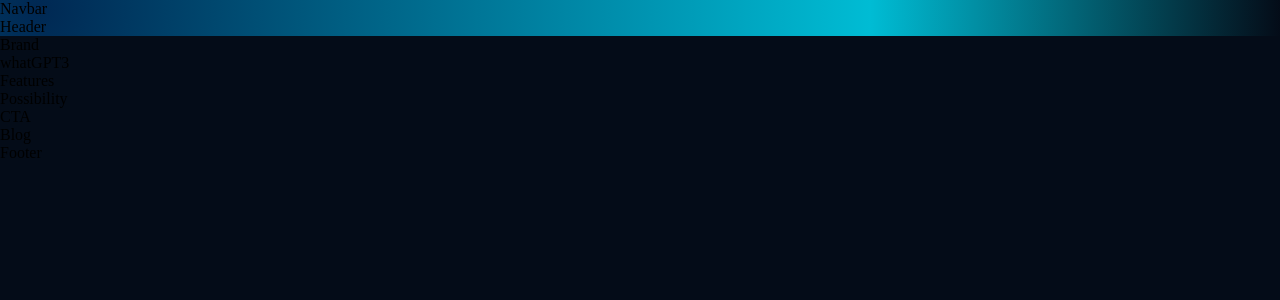
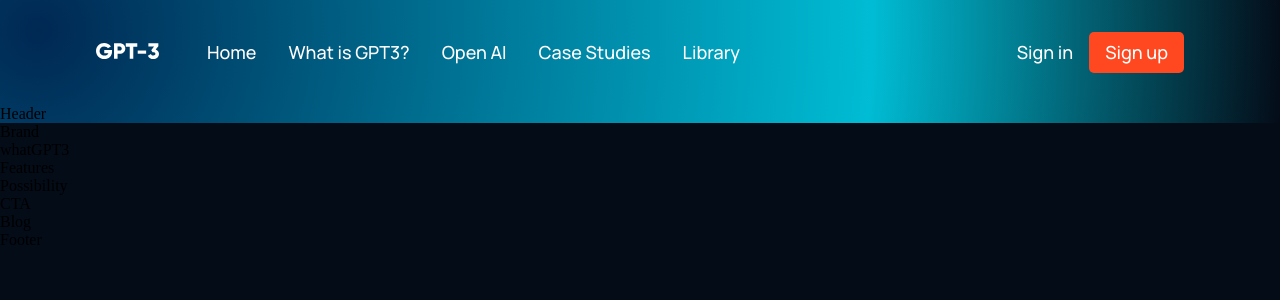
Before and after one commit to lim-jiwoo/react-website, a React (Create React App) app: page / in a window 1280 px wide. Shown: the top 300 px of the page. Built offline with nearby package versions, Linux system fonts and the light colour scheme.

Commit message:
feat: make basic structure of navbar

```diff
--- a/src/components/navbar/Navbar.jsx
+++ b/src/components/navbar/Navbar.jsx
@@ -1,9 +1,27 @@
 import React from 'react'
 import './navbar.css'
+import logo from '../../assets/logo.svg';
 
 const Navbar = () => {
   return (
-    <div>Navbar</div>
+    <div className="gpt3__navbar">
+      <div className="gpt3__navbar-links">
+        <div className="gpt3__navbar-links_logo">
+          <img src={logo} alt="logo" />
+        </div>
+        <div className="gpt3__navbar-links_container">
+          <p><a href="#home">Home</a></p>
+          <p><a href="#wgpt3">What is GPT3?</a></p>
+          <p><a href="#possibility">Open AI</a></p>
+          <p><a href="#features">Case Studies</a></p>
+          <p><a href="#blog">Library</a></p>
+        </div>
+      </div>
+      <div className="gpt3__navbar-sign">
+        <p>Sign in</p>
+        <button type="button">Sign up</button>
+      </div>
+    </div>
   )
 }
 
--- a/src/components/navbar/navbar.css
+++ b/src/components/navbar/navbar.css
@@ -0,0 +1,59 @@
+.gpt3__navbar {
+    display: flex;
+    justify-content: space-between;
+    align-items: center;
+
+    padding: 2rem 6rem;
+}
+
+.gpt3__navbar-links {
+    flex: 1;
+    display: flex;
+    justify-content: flex-start;
+    align-items: center;
+}
+
+.gpt3__navbar-links_logo {
+    margin-right: 2rem;
+}
+
+.gpt3__navbar-links_logo img {
+    width: 63px;
+    height: 16px;
+}
+
+.gpt3__navbar-links_container {
+    display: flex;
+}
+
+.gpt3__navbar-sign {
+    display: flex;
+    justify-content: flex-end;
+    align-items: center;
+}
+
+.gpt3__navbar-links_container p,
+.gpt3__navbar-sign p,
+.gpt3__navbar-menu_container p {
+    color: #fff;
+    font-family: var(--font-family);
+    font-weight: 500;
+    font-size: 18px;
+    line-height: 25px;
+    /* text-transform: capitalize; */
+
+    margin: 0 1rem;
+    cursor: pointer;
+}
+
+.gpt3__navbar-sign button,
+.gpt3__navbar-menu_container button {
+    padding: .5rem 1rem;
+    color: #fff;
+    background: #FF4820;
+    font: 500 18px/25px var(--font-family);
+    border-radius: 5px;
+    border: 0;
+    outline: none;
+    cursor: pointer;
+}
```
